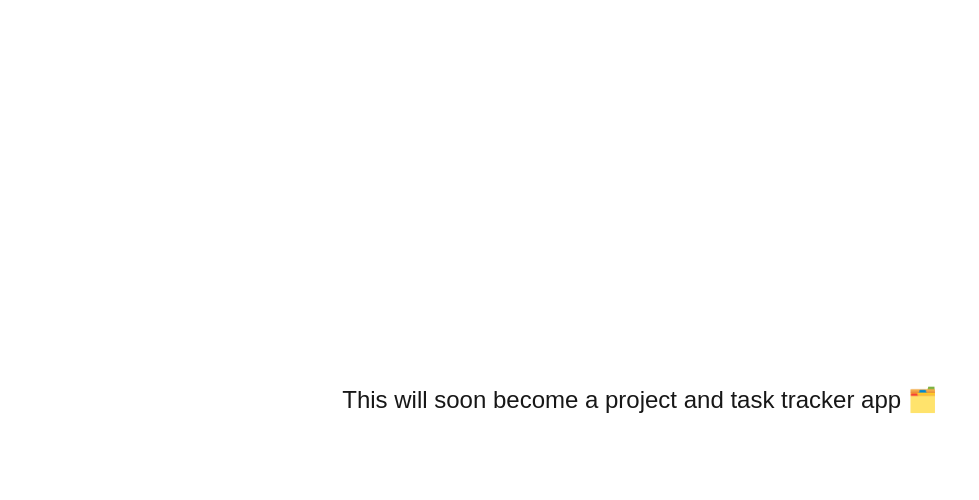
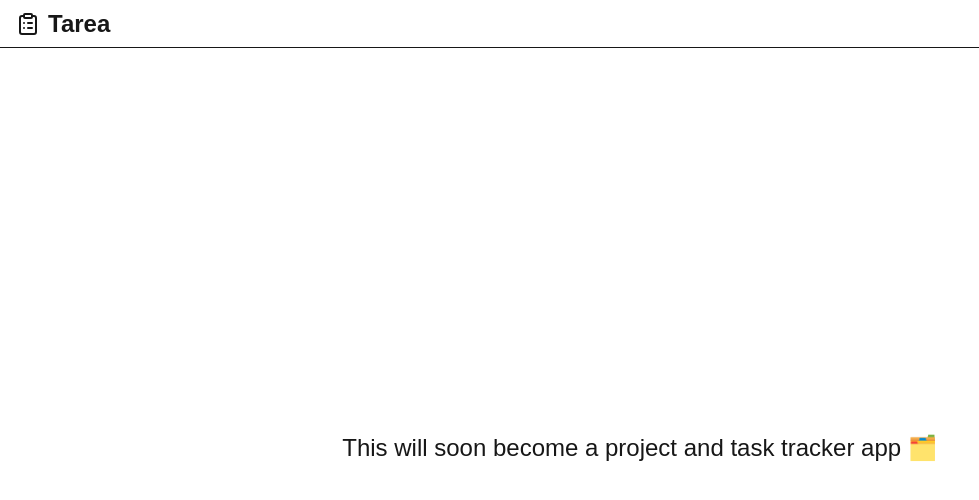
Before and after one commit to alainhaldi/meep.js, a Next.js app: page / in a window 1280 px wide. Shown: the top 500 px of the page, without its empty margins (0-979 px from the left). Built offline with nearby package versions, Linux system fonts and the light colour scheme.

Commit message:
Add header

```diff
--- a/package.json
+++ b/package.json
@@ -11,6 +11,7 @@
     "type": "tsc -noEmit"
   },
   "dependencies": {
+    "lucide-react": "^0.563.0",
     "next": "16.1.6",
     "react": "19.2.3",
     "react-dom": "19.2.3"
--- a/src/app/page.tsx
+++ b/src/app/page.tsx
@@ -1,9 +1,19 @@
+import { LucideClipboardList } from "lucide-react";
+
 export default function Home() {
   return (
-    <div className="flex h-screen items-center justify-center">
-      <p className="text-2xl">
-        This will soon become a project and task tracker app 🗂️
-      </p>
+    <div>
+      <div className=" h-12 flex items-center px-4 border-b">
+        <div className="flex gap-2">
+          <LucideClipboardList className="h-8" />
+          <p className="text-2xl font-bold">Tarea</p>
+        </div>
+      </div>
+      <div className="flex h-screen items-center justify-center">
+        <p className="text-2xl">
+          This will soon become a project and task tracker app 🗂️
+        </p>
+      </div>
     </div>
   );
 }
```
Also changed, not shown: 1 other file (tests, documents, lock files or other folders).
